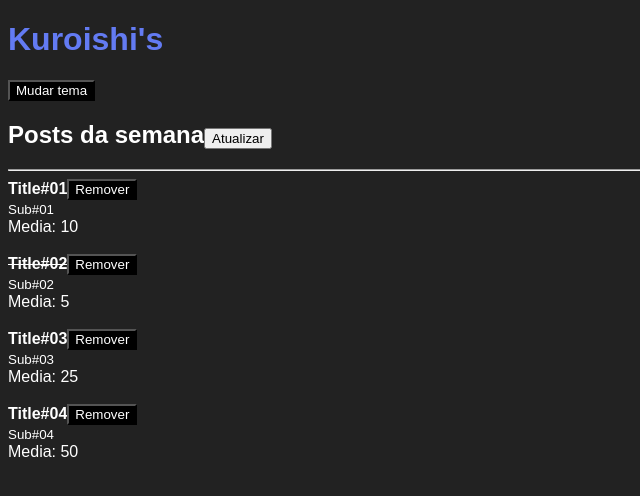
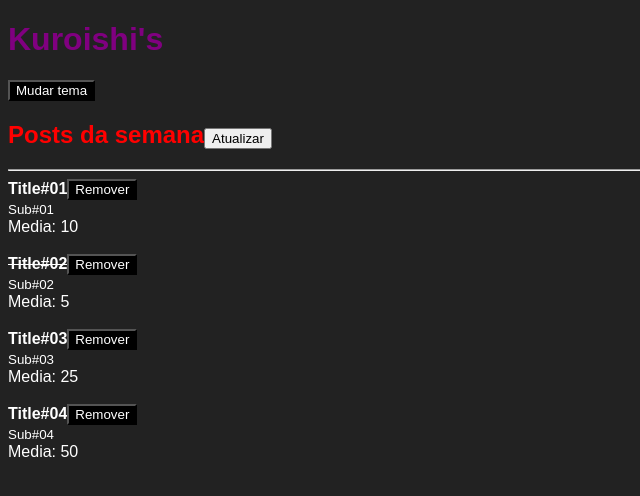
Before and after one commit to CaioChristhian/react, a React app: page / in a window 1280 px wide. Shown: the top 496 px of the page, without its empty margins (0-640 px from the left). Built offline with nearby package versions, Linux system fonts and the light colour scheme.

Commit message:
SASS e SASS Modules

```diff
--- a/package.json
+++ b/package.json
@@ -15,6 +15,8 @@
     "clean-webpack-plugin": "^4.0.0",
     "css-loader": "^6.7.1",
     "html-webpack-plugin": "^5.5.0",
+    "sass": "^1.52.1",
+    "sass-loader": "^13.0.0",
     "style-loader": "^3.3.1",
     "webpack": "^5.72.0",
     "webpack-cli": "^4.9.2",
--- a/src/App.js
+++ b/src/App.js
@@ -1,4 +1,6 @@
 import React, { useState } from 'react';
+
+import styles from './App.scss';
 
 import Post from './Post';
 import Header from './Header';
@@ -33,7 +35,7 @@ function App() {
   return (
     <ThemeProvider>
       <Header title="Kuroishi's">
-        <h2>
+        <h2 className={styles.title}>
           Posts da semana
           <button onClick={handleRefresh}>
             Atualizar
--- /dev/null
+++ b/src/App.scss
@@ -0,0 +1,3 @@
+.title {
+  color: red;
+}
--- a/src/Header.css
+++ /dev/null
@@ -1,3 +0,0 @@
-.title {
-  color: #637BF3;
-}
--- a/src/Header.js
+++ b/src/Header.js
@@ -1,7 +1,7 @@
 import React, { useContext } from "react";
 import PropTypes from "prop-types";
 
-import styles from './Header.css';
+import styles from './Header.scss';
 
 import { ThemeContext } from "./ThemeContext";
 import Button from "./Button";
--- /dev/null
+++ b/src/Header.scss
@@ -0,0 +1,5 @@
+$primary: purple;
+
+.title {
+  color: $primary;
+}
--- a/src/index.js
+++ b/src/index.js
@@ -3,7 +3,7 @@ import ReactDom from "react-dom";
 
 import App from './App';
 
-import './index.css';
+import './index.scss';
 
 ReactDom.render(
   <App />,
--- a/webpack.config.js
+++ b/webpack.config.js
@@ -23,7 +23,7 @@ module.exports = {
         use: 'babel-loader',
       },
       {
-        test: /\.css$/,
+        test: /\.scss$/,
         use: [
           'style-loader',
           {
@@ -32,8 +32,9 @@ module.exports = {
               modules: true,
             }
           },
+          'sass-loader',
         ],
-      }
+      },
     ]
   },
   devServer: {
```
Also changed, not shown: src/index.scss (renamed from src/index.css), 1 other file (tests, documents, lock files or other folders).
